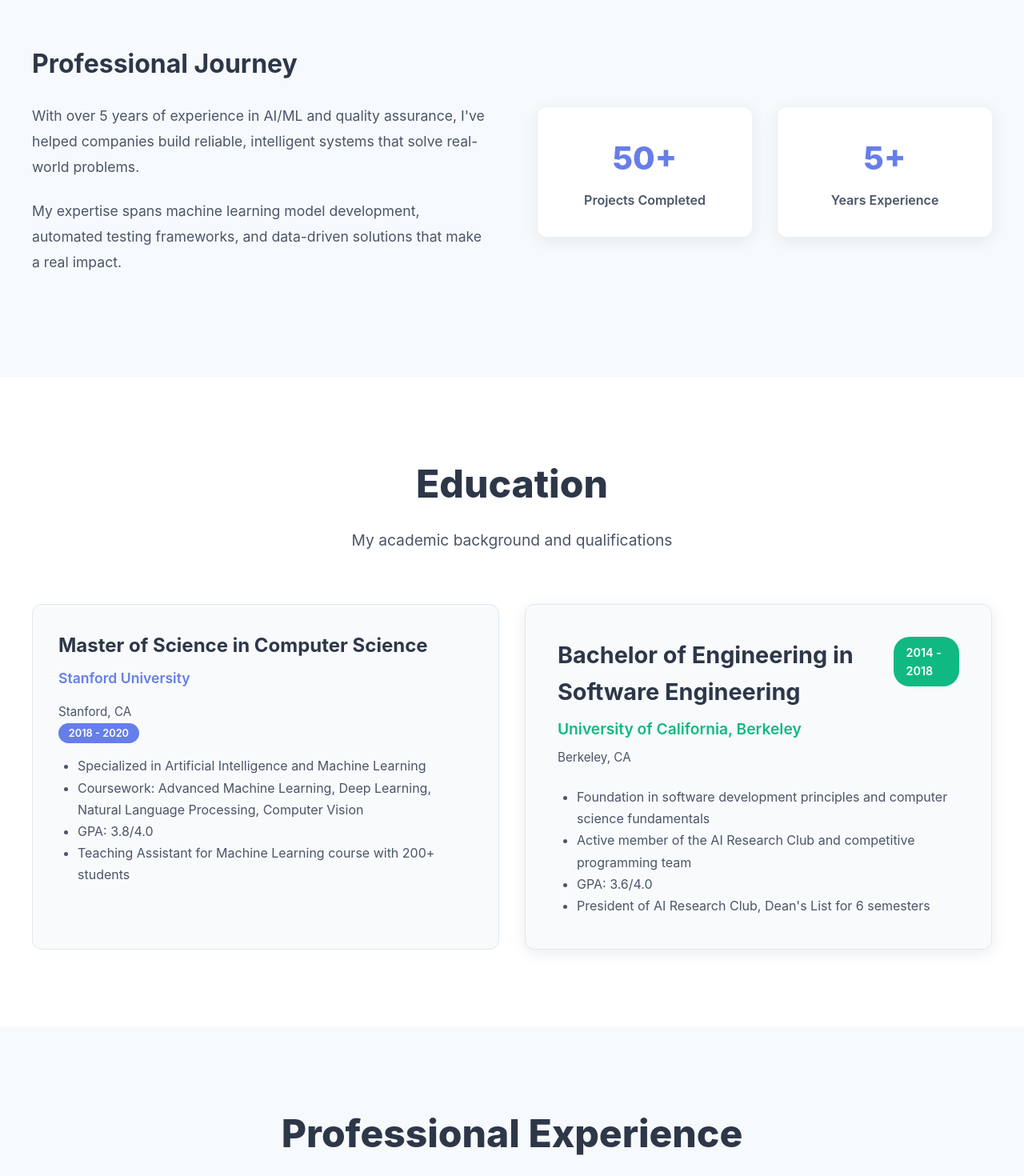
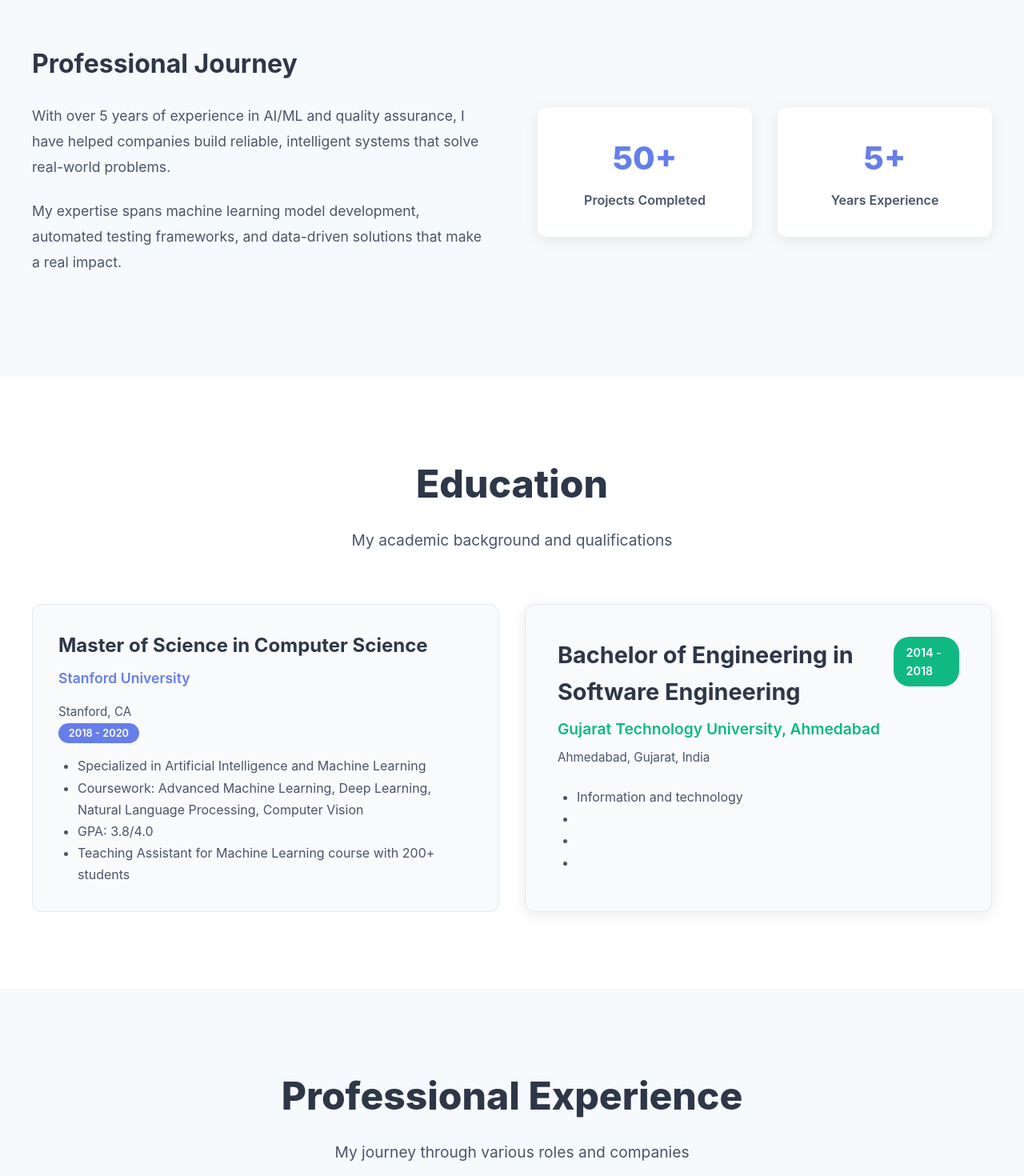
Before and after one commit to Mesh-Tech10/portfolio-website, a Next.js app: page / in a window 1280 px wide. Shown: the part 1060-2530 px from the top of the page at 80% size. Built offline with nearby package versions, Linux system fonts and the light colour scheme.

Commit message:
Update Portfolio.js

```diff
--- a/components/Portfolio.js
+++ b/components/Portfolio.js
@@ -121,7 +121,7 @@ const Portfolio = () => {
               letterSpacing: '0.1em',
               textTransform: 'uppercase'
             }}>
-              Hello, I'm
+              Hello, I am
             </div>
 
             <h1 style={{
@@ -255,7 +255,7 @@ const Portfolio = () => {
                 lineHeight: '1.8',
                 color: '#4a5568'
               }}>
-                With over 5 years of experience in AI/ML and quality assurance, I've helped companies
+                With over 5 years of experience in AI/ML and quality assurance, I have helped companies
                 build reliable, intelligent systems that solve real-world problems.
               </p>
               <p style={{
@@ -412,13 +412,13 @@ const Portfolio = () => {
                     color: '#10b981',
                     marginBottom: '0.5rem'
                   }}>
-                    University of California, Berkeley
+                    Gujarat Technology University, Ahmedabad
                   </p>
                   <p style={{
                     color: '#4a5568',
                     fontSize: '0.95rem'
                   }}>
-                    Berkeley, CA
+                    Ahmedabad, Gujarat, India
                   </p>
                 </div>
                 <span style={{
@@ -438,10 +438,10 @@ const Portfolio = () => {
                 paddingLeft: '1.5rem',
                 margin: 0
               }}>
-                <li>Foundation in software development principles and computer science fundamentals</li>
-                <li>Active member of the AI Research Club and competitive programming team</li>
-                <li>GPA: 3.6/4.0</li>
-                <li>President of AI Research Club, Dean's List for 6 semesters</li>
+                <li>Information and technology</li>
+                <li></li>
+                <li></li>
+                <li></li>
               </ul>
             </div>
           </div>
@@ -1090,7 +1090,7 @@ const Portfolio = () => {
              margin: '0 0 1rem 0',
              color: '#2d3748'
            }}>
-             Let's Work Together
+             Let&#39;s Work Together
            </h2>
            <p style={{
              fontSize: '1.2rem',
@@ -1098,7 +1098,7 @@ const Portfolio = () => {
              maxWidth: '600px',
              margin: '0 auto'
            }}>
-             Have a project in mind? Let's discuss how we can bring your ideas to life.
+             Have a project in mind? Let&#39;s discuss how we can bring your ideas to life.
            </p>
          </div>
 
@@ -1121,8 +1121,8 @@ const Portfolio = () => {
                  lineHeight: '1.7',
                  marginBottom: '0.5rem'
                }}>
-                 I'm always interested in new opportunities and exciting projects.
-                 Whether you have a question or just want to say hi, I'll get back to you!
+                 I am always interested in new opportunities and exciting projects.
+                 Whether you have a question or just want to say hi, I will get back to you!
                </p>
 
                {/* Contact Methods - Evenly distributed */}
```
